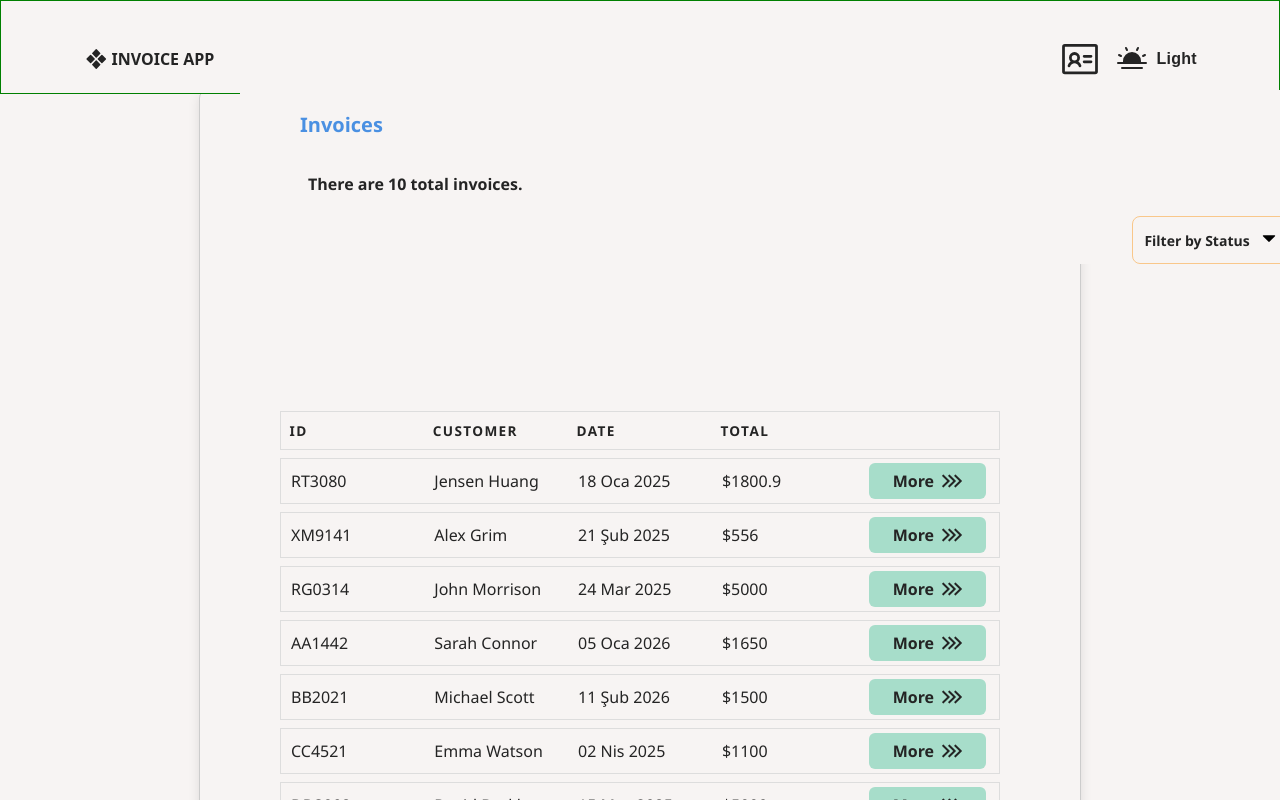
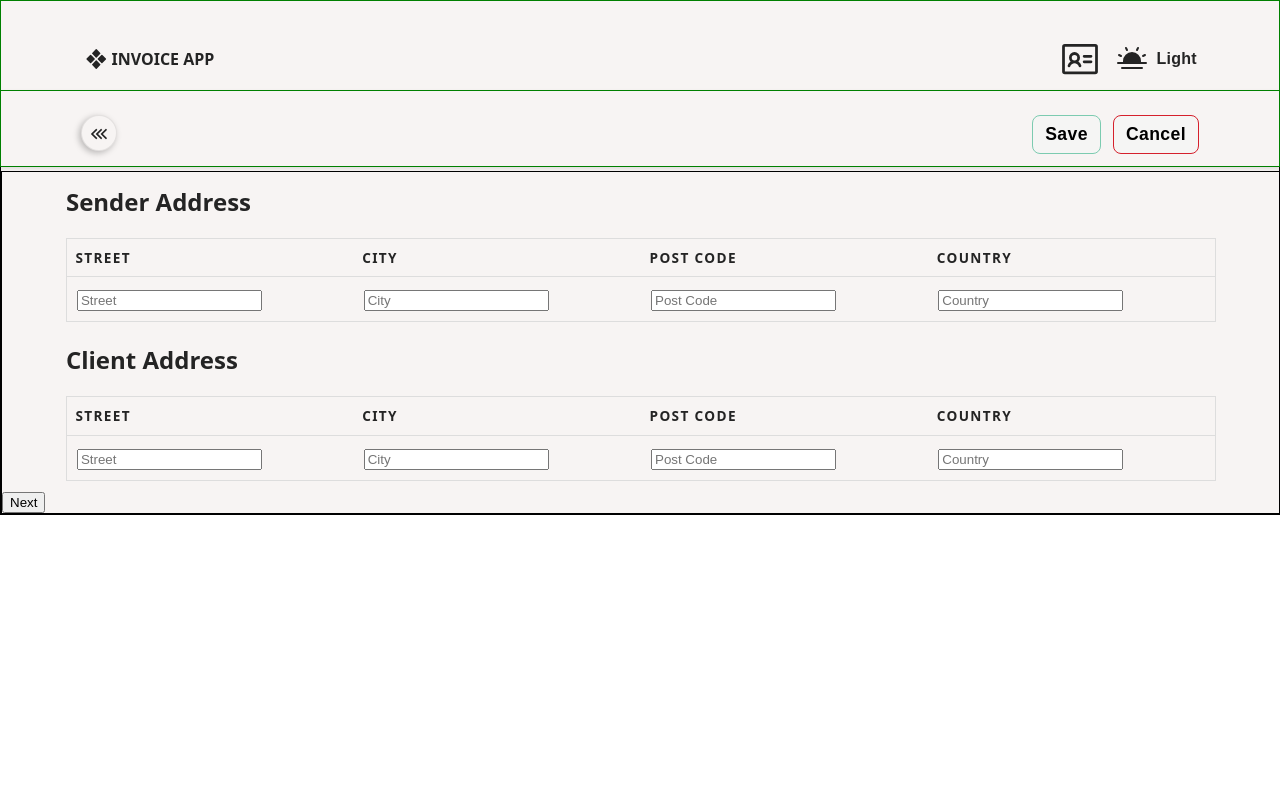
Before and after one commit to banuaggun/invoice-app-react, a React (Vite) app: page /new in a window 1280 px wide. Shown: the top 800 px of the page. Built offline with nearby package versions, Linux system fonts and the light colour scheme.

Commit message:
ui: improve styling for action buttons

```diff
--- a/src/components/common/form-elements/InvoiceActionButtons.jsx
+++ b/src/components/common/form-elements/InvoiceActionButtons.jsx
@@ -44,9 +44,13 @@ const InvoiceActionButtons = ({
 
         {(mode === "edit" || mode === "new") && (
           <>
-            <button type="submit">{isEditing ? "Update" : "Save"}</button>
-            <button type="button" onClick={onCancel}>
-              Cancel
+            <button className="detail-button save-update-btn" type="submit">
+              <span className="detail-button-text">
+{isEditing ? "Update" : "Save"}
+              </span>
+              </button>
+            <button className="detail-button delete-btn" type="button" onClick={onCancel}>
+              <span className="detail-button-text">Cancel</span>
             </button>
           </>
         )}
--- a/src/components/common/form-elements/form-elements.css
+++ b/src/components/common/form-elements/form-elements.css
@@ -11,6 +11,7 @@
   padding: 24px 24px 12px 24px;
   background-color: var(--bg-color);
   box-shadow: 0 2px 4px rgba(0, 0, 0, 0.1);
+  border: 1px solid green;
 }
 
 @media only screen and (min-width: 601px) {
@@ -54,7 +55,7 @@
   letter-spacing: 0.4px;
 }
 
-.edit-btn {
+.edit-btn{
   background-color: rgba(245, 245, 245, 0.8);
   border: 1px solid var(--btn-edit-hover);
   outline: none;
@@ -67,6 +68,24 @@
   border: 1px solid var(--btn-edit-hover);
   box-shadow: 2px -2px 6px rgba(251, 198, 56, 0.25);
   outline: 2px solid var(--btn-edit-hover);
+  outline-offset: 4px;
+  transition: 0.3s;
+  cursor: pointer;
+}
+
+.save-update-btn {
+  background-color: rgba(245, 245, 245, 0.8);
+  border: 1px solid var(--btn-more-hover);
+  outline: none;
+}
+
+.save-update-btn:hover,
+.save-update-btn.active,
+.save-update-btn.focus {
+  background-color: var(--btn-more-hover);
+  border: 1px solid var(--btn-more-hover);
+  box-shadow: 2px -2px 6px rgba(251, 198, 56, 0.25);
+  outline: 2px solid var(--btn-more-hover);
   outline-offset: 4px;
   transition: 0.3s;
   cursor: pointer;
@@ -239,3 +258,11 @@ table tbody tr td span.status-badge {
     display: block;
   }
 }
+
+/* --------- new invoice ------- */
+
+.new-invoice-page, .invoice-form{
+  border:1px solid black;
+  margin-top:85px;
+  width:100%;
+}
--- a/src/pages/new-invoice/NewInvoicePage.jsx
+++ b/src/pages/new-invoice/NewInvoicePage.jsx
@@ -2,8 +2,8 @@ import React from "react";
 import { useNavigate } from "react-router-dom";
 import { useDispatch } from "react-redux";
 import { addInvoice } from "../../features/invoiceSlice";
-import InvoiceForm from "../../components/ui/invoice-list/InvoiceList";
-import "./new-invoice.css";
+import InvoiceForm from "../../components/ui/invoice-form/InvoiceForm";
+//import "./new-invoice.css";
 
 const NewInvoicePage = () => {
   const navigate = useNavigate();
```
